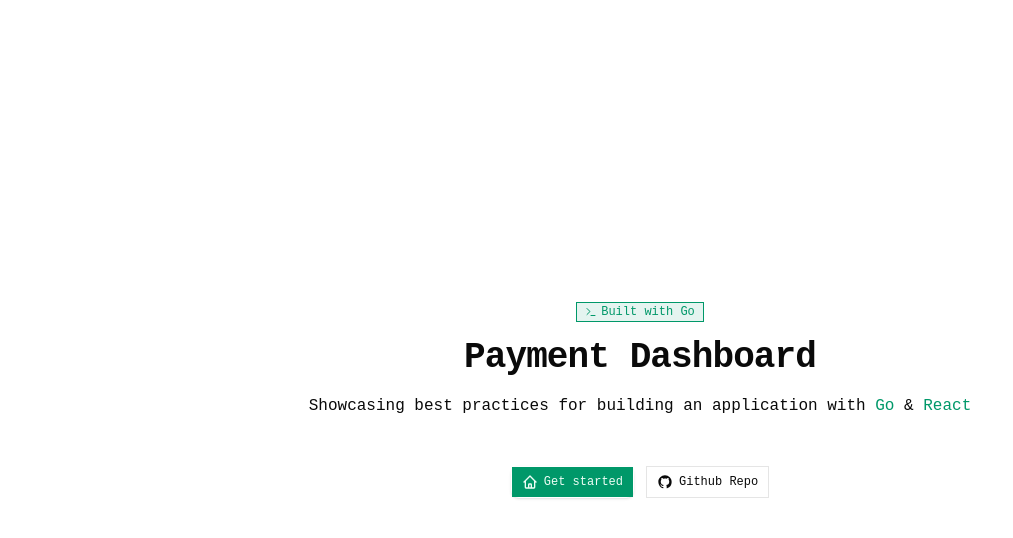
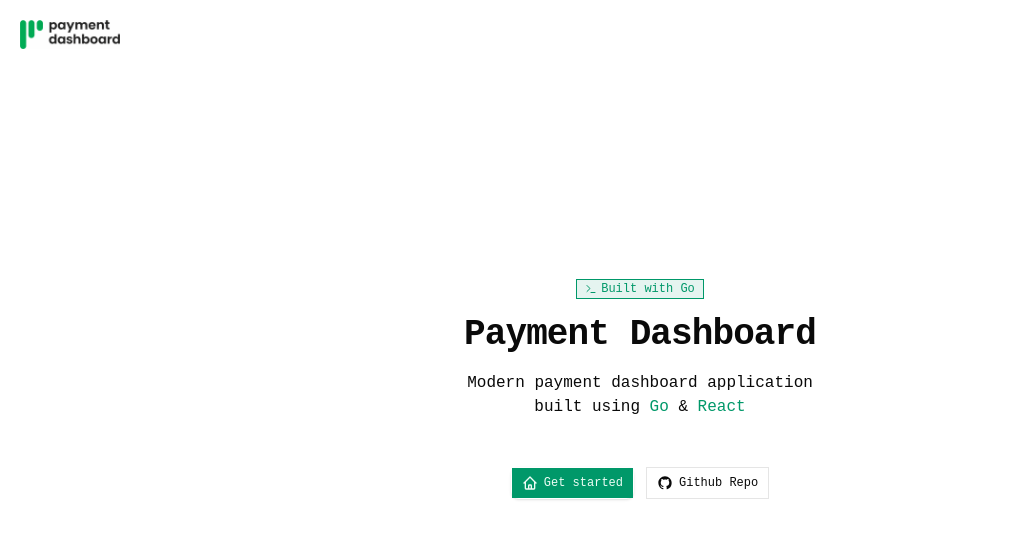
Before and after one commit to axelcarl/go-dashboard, a React app in the folder frontend/: page / in a window 1280 px wide. Shown: the top 538 px of the page, without its empty margins (0-1013 px from the left). Built offline with nearby package versions, Linux system fonts and the light colour scheme; the HTML template or start-up script is replaced by a standard one.

Commit message:
feat: landing improvements

```diff
--- a/frontend/src/app/routes/landing.tsx
+++ b/frontend/src/app/routes/landing.tsx
@@ -4,6 +4,7 @@ import { Button } from "@/components/ui/button";
 import { paths } from "@/config/paths";
 import { Badge } from "@/components/ui/badge";
 import { Terminal } from "lucide-react";
+import paymentLogo from "@/assets/paymend-dashboard-logo.png";
 
 const LandingRoute = () => {
   const navigate = useNavigate();
@@ -13,8 +14,11 @@ const LandingRoute = () => {
   };
 
   return (
-    <>
-      <div className="flex h-screen items-center bg-white justify-center">
+    <div className="flex flex-col h-screen">
+      <div className="p-5 font-sans flex gap-2">
+        <img src={paymentLogo} alt="" className="w-25" />
+      </div>
+      <div className="flex h-[80dvh] items-center bg-white justify-center">
         <div className="flex flex-col gap-4 items-center justify-center">
           <Badge className="bg-primary/10 border-primary border text-primary">
             <Terminal />
@@ -23,8 +27,8 @@ const LandingRoute = () => {
           <h2 className="text-3xl font-bold tracking-tight sm:text-4xl">
             <span className="block">Payment Dashboard</span>
           </h2>
-          <p className="px-3 text-center">
-            Showcasing best practices for building an application with{" "}
+          <p className="max-w-100 text-center px-2">
+            Modern payment dashboard application built using{" "}
             <span className="text-primary">Go</span> &{" "}
             <span className="text-primary">React</span>
           </p>
@@ -73,7 +77,7 @@ const LandingRoute = () => {
           </div>
         </div>
       </div>
-    </>
+    </div>
   );
 };
 
```
Also changed, not shown: frontend/src/assets/paymend-dashboard-logo.png (added).
